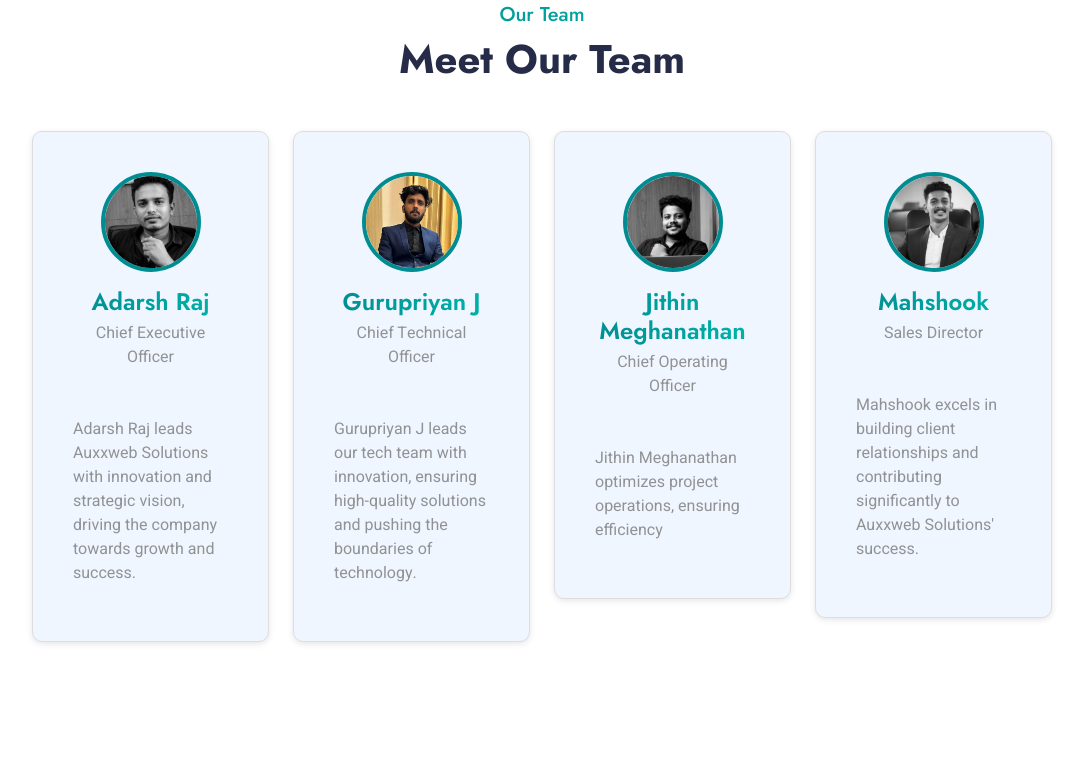
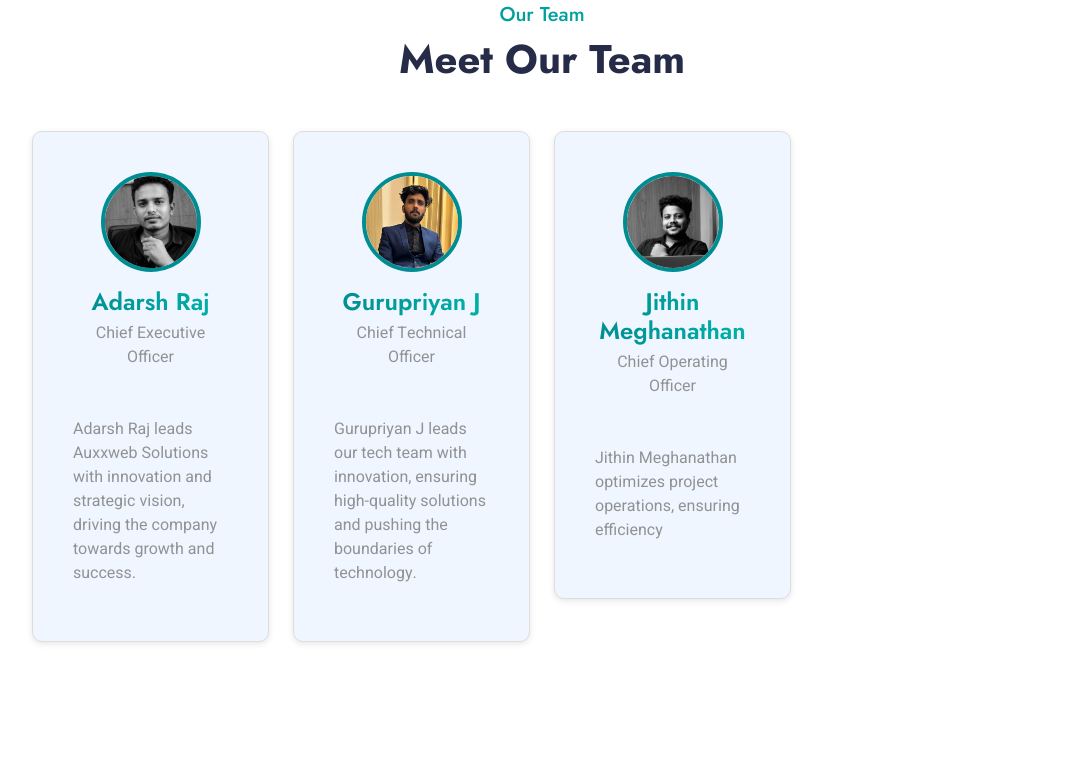
Before and after one commit to auxxweb/Auxxweb-official-website, a plain HTML site: page index.html in a window 1280 px wide. Shown: the part 4779-5562 px from the top of the page, without its empty margins (98-1181 px from the left). Drawn offline with nearby package versions, Linux system fonts and the light colour scheme.

Commit message:
Update index.html

```diff
--- a/index.html
+++ b/index.html
@@ -400,19 +400,7 @@
                                 </div>
 
                                 <!-- Core Team Member 4 -->
-                                <div class="col-lg-3 col-md-6">
-                                    <div class="bg-light rounded team-card">
-                                        <div class="p-4 mb-4 text-center">
-                                            <img src="./img/mashook.jpeg" alt="Mahshook" class="img-fluid rounded-circle mb-3 team-img">
-                                            <h4 class="text-primary-gradient mb-1">Mahshook</h4>
-                                            <span>Sales Director</span>
-                                        </div>
-                                        <div class="p-4 pt-0">
-                                            <p>Mahshook excels in building client relationships and contributing significantly to Auxxweb Solutions' success.</p>
-                                        </div>
-                                    </div>
-                                </div>
-                            </div>
+
                         </div>
                     </div>
                 </div>
```
